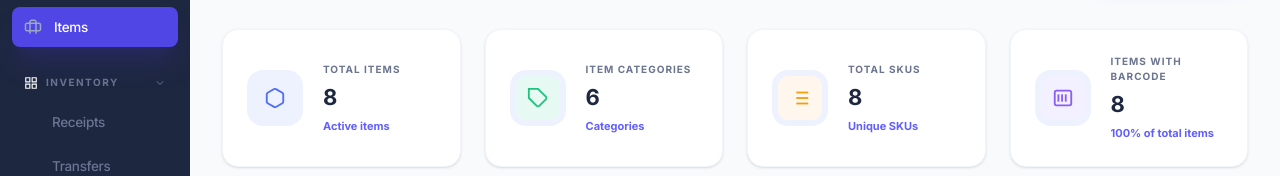
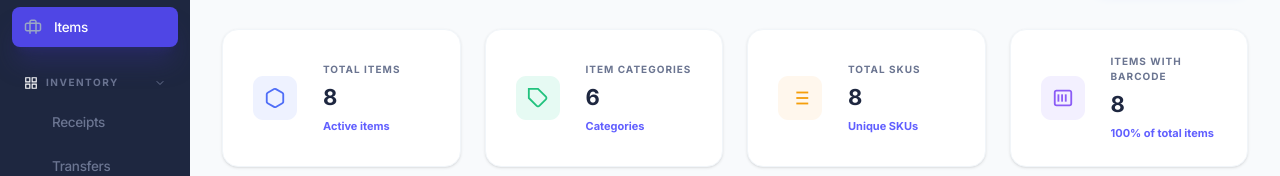
Before and after one commit to bossman-sola/entouche_inventory_management_system, a React (Vite) app: page /items in a window 1280 px wide. Shown: the part 163-339 px from the top of the page. Built offline with nearby package versions, Linux system fonts and the light colour scheme.

Commit message:
add ui fix

```diff
--- a/src/features/items/pages/ItemsPage.jsx
+++ b/src/features/items/pages/ItemsPage.jsx
@@ -399,7 +399,7 @@ const Items = () => {
 
 const StatCard = ({ title, val, sub, icon }) => (
   <div className="bg-white p-6 rounded-2xl border border-[#F1F5F9] shadow-sm flex items-center gap-5 hover:shadow-md transition-all">
-    <div className="w-14 h-14 rounded-2xl bg-indigo-50 flex items-center justify-center flex-shrink-0 text-indigo-500">{icon}</div>
+    <div className="w-14 h-14 rounded-2xl  flex items-center justify-center flex-shrink-0 text-indigo-500">{icon}</div>
     <div className="overflow-hidden text-left">
       <p className="text-[10px] uppercase font-bold text-[#6B7591] tracking-widest mb-1">{title}</p>
       <h2 className="text-[22px] font-extrabold text-[#1E2740] mb-1">{val}</h2>
```
